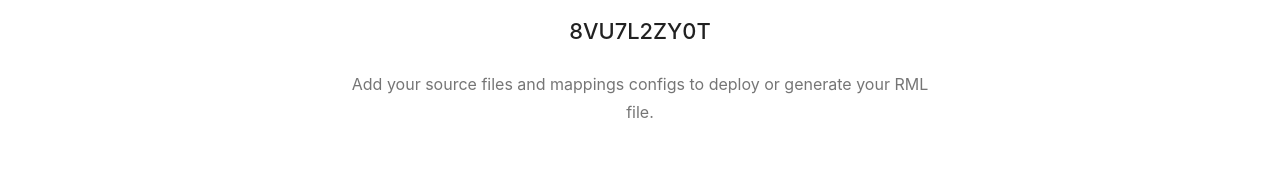
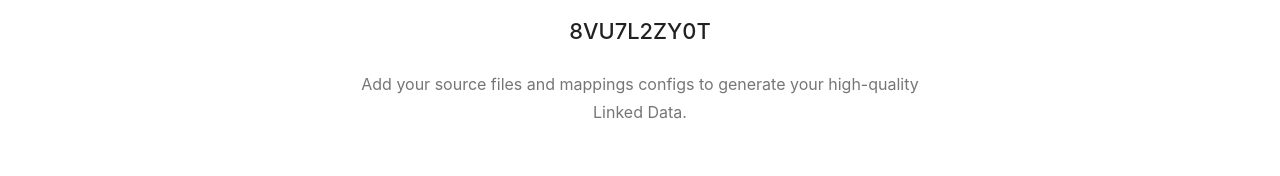
Before and after one commit to oSoc20/rml-workbench-front-end, a React (Create React App) app: page /dashboard in a window 1280 px wide. Shown: the part 122-298 px from the top of the page. Built offline with nearby package versions, Linux system fonts and the light colour scheme.

Commit message:
style: fix the main title of the project

```diff
--- a/src/pages/DashboardPage.tsx
+++ b/src/pages/DashboardPage.tsx
@@ -194,7 +194,7 @@ const Dashboard = ({ project }) => {
           component="h2"
           gutterBottom
         >
-          Add your source files and mappings configs to deploy or generate your RML file.
+          Add your source files and mappings configs to generate your high-quality Linked Data.
         </Typography>
       </Container>
       <Grid container>
```
